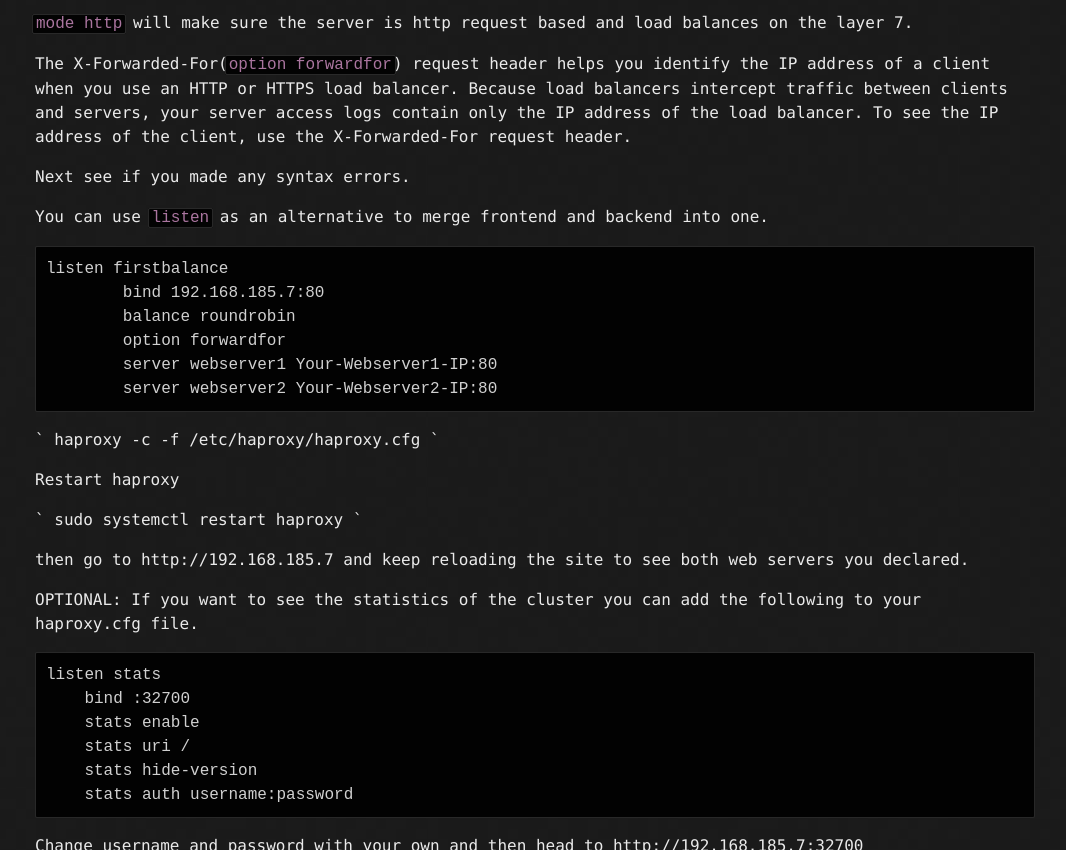
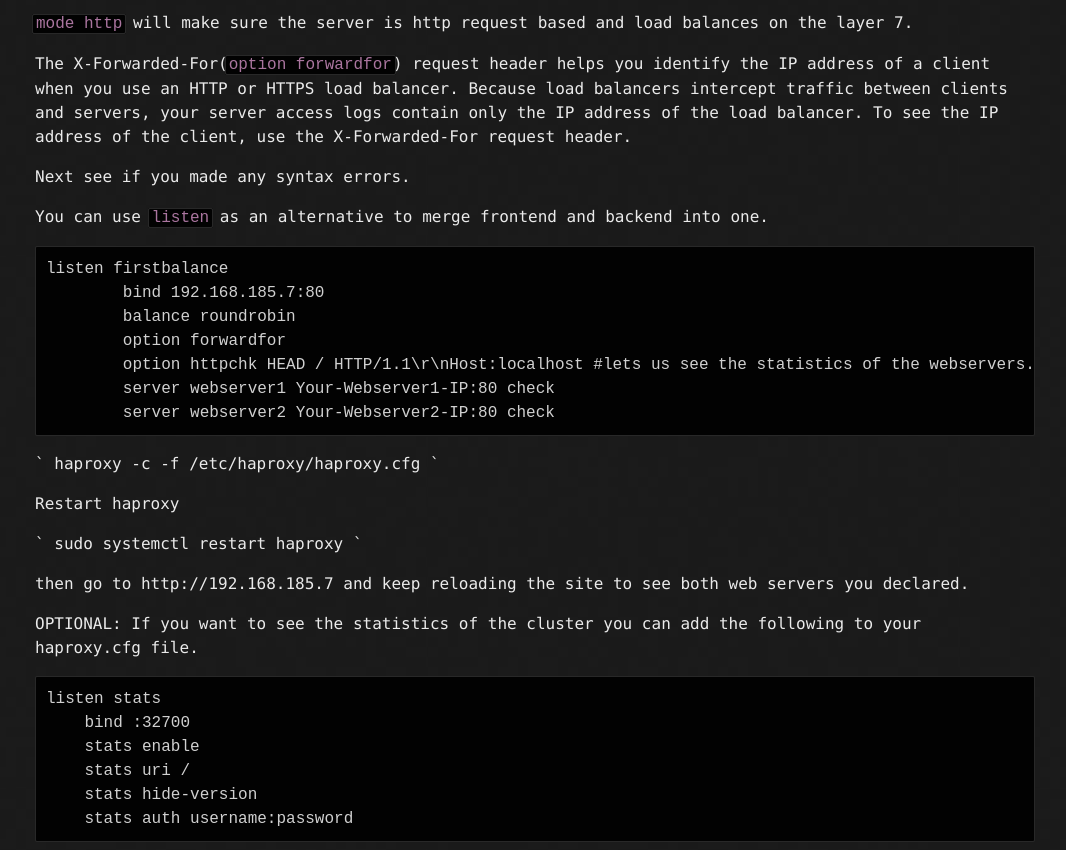
Before and after one commit to iskenyildiz/iskenhub.info, a Jekyll site: the page built from _posts/2019-09-14-Proxy.markdown, in a window 1280 px wide and 900 px high, scrolled down 2936 px, cut to the strip 0-850 px from the top of the window. Shown: the whole strip, without its empty margins (105-1171 px from the left). Built offline with Jekyll 4.4.1, drawn with Linux system fonts in a browser that asks for light colours.

Commit message:
Update 2019-09-14-Proxy.markdown

````diff
--- a/_posts/2019-09-14-Proxy.markdown
+++ b/_posts/2019-09-14-Proxy.markdown
@@ -117,8 +117,9 @@ listen firstbalance
         bind 192.168.185.7:80
         balance roundrobin
         option forwardfor
-        server webserver1 Your-Webserver1-IP:80
-        server webserver2 Your-Webserver2-IP:80
+        option httpchk HEAD / HTTP/1.1\r\nHost:localhost #lets us see the statistics of the webservers.
+        server webserver1 Your-Webserver1-IP:80 check
+        server webserver2 Your-Webserver2-IP:80 check
 ```
 
 `
````
Also changed, not shown: other parts of _posts/2019-09-14-Proxy.markdown (+1 -1 lines).
